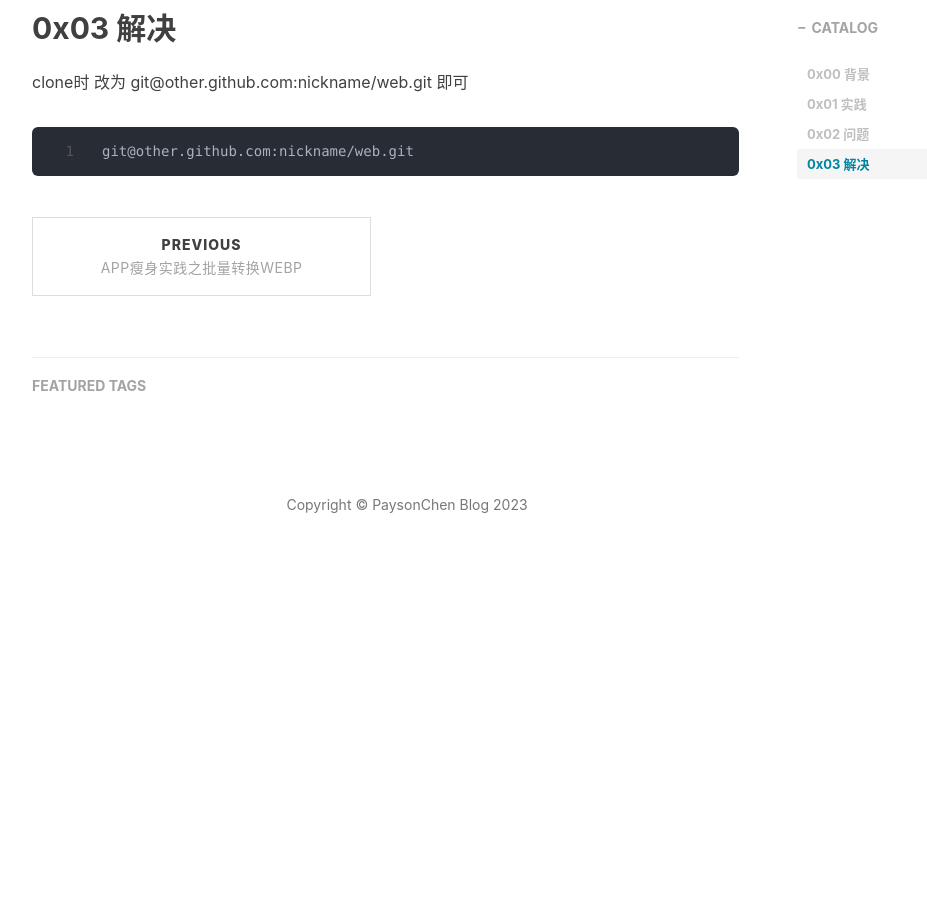
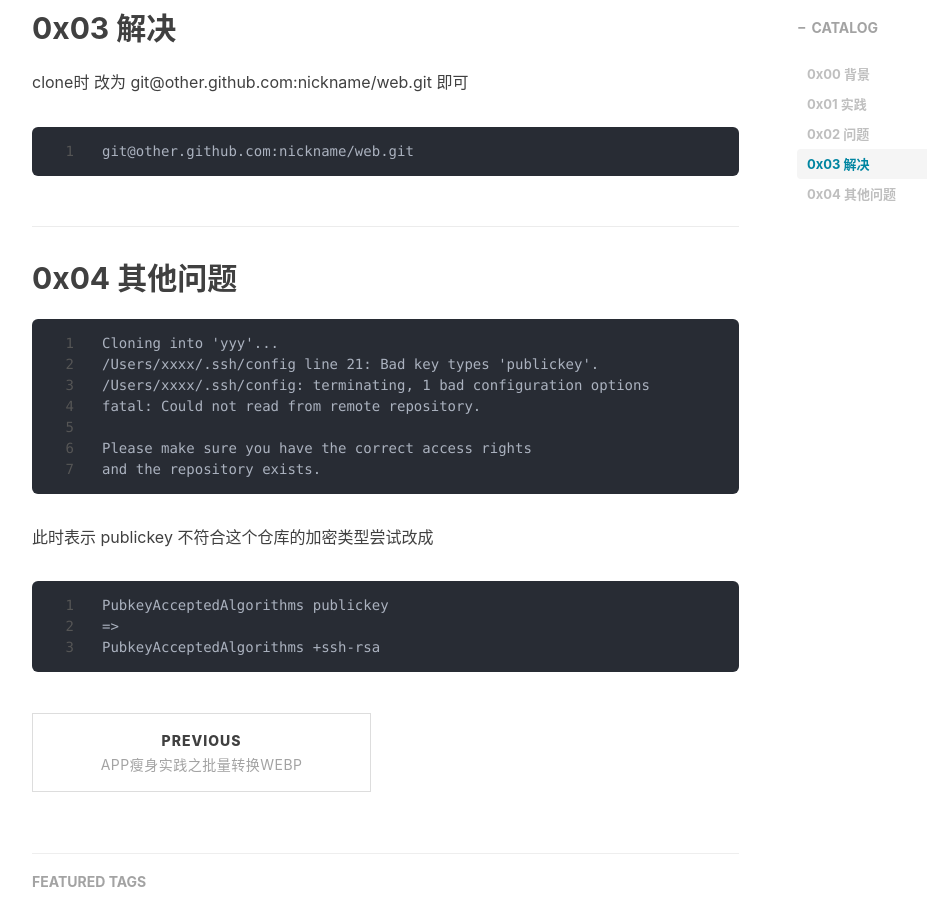
Before and after one commit to cyp6826255/payson.github.io, a Jekyll site: the page built from _posts/2022-09-26-Github多账号配置SSH.md, in a window 1280 px wide and 900 px high, scrolled down 1689 px. Shown: the whole window, without its empty margins (233-1160 px from the left). Built offline with Jekyll 4.4.1, drawn with Linux system fonts in a browser that asks for light colours; nearby versions of some CDN libraries; comment, search, counter and statistics services are not loaded; before the commit the page ends 2298 px from its top, so only the background shows below that.

Commit message:
文章更新

````diff
--- a/_posts/2022-09-26-Github多账号配置SSH.md
+++ b/_posts/2022-09-26-Github多账号配置SSH.md
@@ -57,3 +57,23 @@ clone时 改为 git@other.github.com:nickname/web.git 即可
 ```
 git@other.github.com:nickname/web.git
 ```
+
+## 0x04 其他问题
+
+```
+Cloning into 'yyy'...
+/Users/xxxx/.ssh/config line 21: Bad key types 'publickey'.
+/Users/xxxx/.ssh/config: terminating, 1 bad configuration options
+fatal: Could not read from remote repository.
+
+Please make sure you have the correct access rights
+and the repository exists.
+```
+
+此时表示 publickey 不符合这个仓库的加密类型尝试改成
+
+```
+PubkeyAcceptedAlgorithms publickey
+=>
+PubkeyAcceptedAlgorithms +ssh-rsa
+```
````
